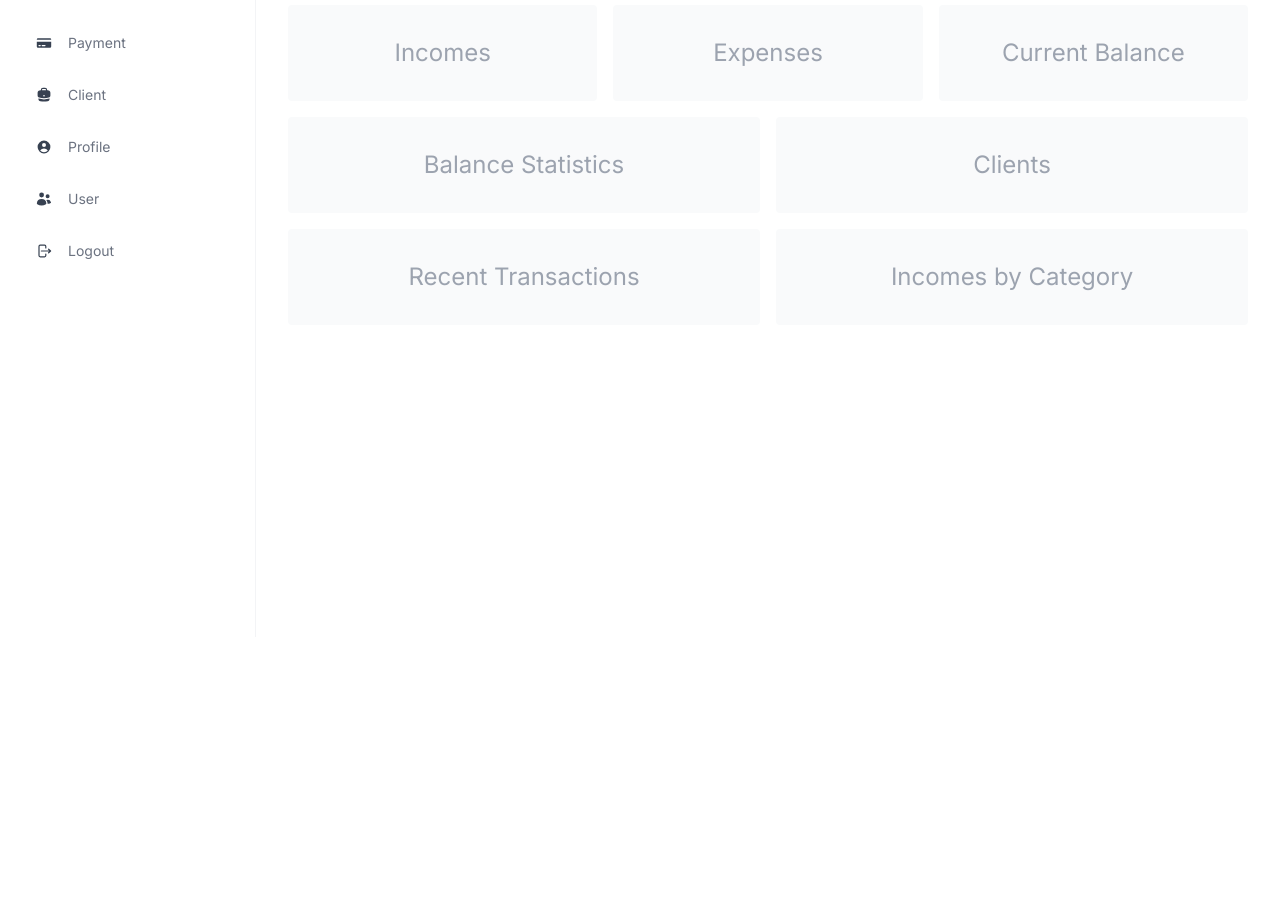
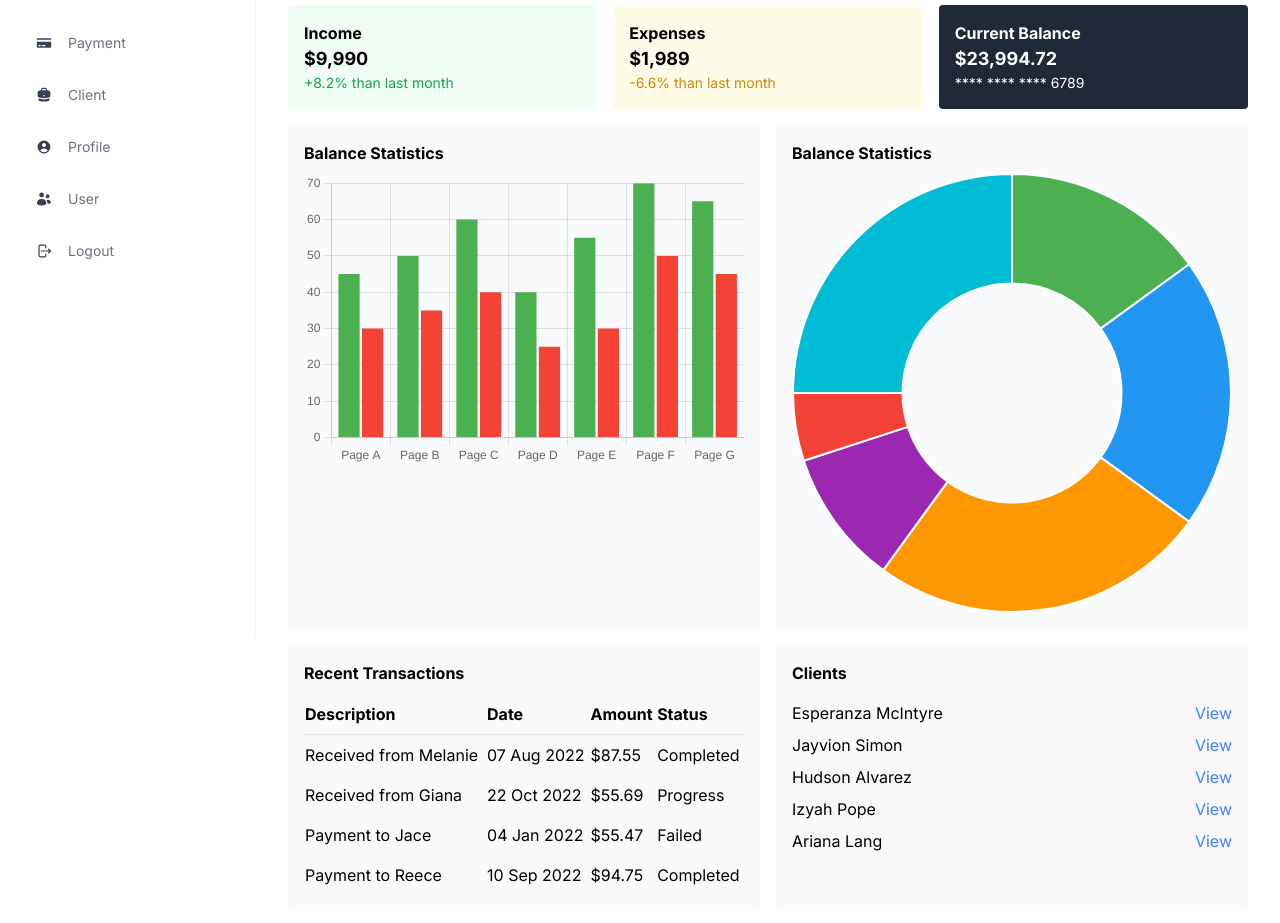
Before and after one commit to rchmfk/invoice-maker, a Next.js app in the folder easy-bill/: page /admin in a window 1280 px wide. Shown: the part 163-1086 px from the top of the page. Before the commit the page ends 800 px from the top, so only its background shows below. Built offline with nearby package versions, Linux system fonts and the light colour scheme.

Commit message:
modify dashboard admin

```diff
--- a/easy-bill/package.json
+++ b/easy-bill/package.json
@@ -10,12 +10,12 @@
   },
   "dependencies": {
     "@dnd-kit/core": "^6.3.1",
-    "@react-pdf/renderer": "^4.1.6",
     "@fortawesome/free-solid-svg-icons": "^6.7.2",
     "@fortawesome/react-fontawesome": "^0.2.2",
     "@headlessui/react": "^2.2.0",
     "@heroicons/react": "^2.2.0",
     "@hookform/resolvers": "^3.10.0",
+    "@react-pdf/renderer": "^4.1.6",
     "chart.js": "^4.4.7",
     "firebase": "^11.1.0",
     "next": "14.2.22",
--- a/easy-bill/src/app/admin/page.tsx
+++ b/easy-bill/src/app/admin/page.tsx
@@ -1,7 +1,41 @@
+"use client";
 import { ChevronRightIcon } from "@heroicons/react/24/outline";
 import Link from "next/link";
+import React from "react";
+import { Bar, Doughnut } from "react-chartjs-2";
+import { Chart as ChartJS, CategoryScale, LinearScale, BarElement, ArcElement } from "chart.js";
+
+ChartJS.register(CategoryScale, LinearScale, BarElement, ArcElement);
+
 
 const AdminPage = () => {
+  const barData = {
+    labels: ["Page A", "Page B", "Page C", "Page D", "Page E", "Page F", "Page G"],
+    datasets: [
+      {
+        label: "Income",
+        data: [45, 50, 60, 40, 55, 70, 65],
+        backgroundColor: "#4caf50",
+      },
+      {
+        label: "Expense",
+        data: [30, 35, 40, 25, 30, 50, 45],
+        backgroundColor: "#f44336",
+      },
+    ],
+  };
+
+  const doughnutData = {
+    labels: ["Category 1", "Category 2", "Category 3", "Category 4", "Category 5", "Category 6"],
+    datasets: [
+      {
+        label: "Categories",
+        data: [15, 20, 25, 10, 5, 25],
+        backgroundColor: ["#4caf50", "#2196f3", "#ff9800", "#9c27b0", "#f44336", "#00bcd4"],
+      },
+    ],
+  };
+
   return (
     <>
       <div className="p-4 sm:ml-64">
@@ -21,32 +55,101 @@ const AdminPage = () => {
               </div>
             </div>
           </div>
+
           <div className="grid grid-cols-3 gap-4 mb-4">
-            <div className="flex items-center justify-center h-24 rounded bg-gray-50 ">
-              <p className="text-2xl text-gray-400">Incomes</p>
+            <div className="p-4 h-30 rounded bg-green-50">
+              <h2 className="text-base font-semibold">Income</h2>
+              <p className="text-lg font-bold">$9,990</p>
+              <p className="text-sm text-green-600">+8.2% than last month</p>
             </div>
-            <div className="flex items-center justify-center h-24 rounded bg-gray-50 ">
-              <p className="text-2xl text-gray-400">Expenses</p>
+            <div className="p-4 h-30 rounded bg-yellow-50 ">
+              <h2 className="text-base font-semibold">Expenses</h2>
+              <p className="text-lg font-bold">$1,989</p>
+              <p className="text-sm text-yellow-600">-6.6% than last month</p>
             </div>
-            <div className="flex items-center justify-center h-24 rounded bg-gray-50 ">
-              <p className="text-2xl text-gray-400">Current Balance</p>
+            <div className="p-4 h-30 rounded bg-gray-800 text-white">
+              <h2 className="text-base font-semibold">Current Balance</h2>
+              <p className="text-lg font-bold">$23,994.72</p>
+              <p className="text-sm">**** **** **** 6789</p>
+              {/* <p className="text-sm">Carlota Monteiro</p> */}
             </div>
           </div>
 
           <div className="grid grid-cols-1 gap-4 mb-4 lg:grid-cols-2">
-            <div className="flex items-center justify-center h-24 rounded bg-gray-50 ">
-              <p className="text-2xl text-gray-400">Balance Statistics</p>
+            <div className="p-4 rounded bg-gray-50 ">
+              <h2 className="text-base font-semibold mb-2">Balance Statistics</h2>
+              <Bar data={barData} height={200} />
             </div>
-            <div className="flex items-center justify-center h-24 rounded bg-gray-50 ">
-              <p className="text-2xl text-gray-400">Clients</p>
+            <div className="p-4 rounded bg-gray-50 ">
+              <h2 className="text-base font-semibold mb-2">Balance Statistics</h2>
+              <Doughnut data={doughnutData} height={200} />
             </div>
           </div>
           <div className="grid grid-cols-1 gap-4 mb-4 lg:grid-cols-2">
-            <div className="flex items-center justify-center h-24 rounded bg-gray-50 ">
-              <p className="text-2xl text-gray-400">Recent Transactions</p>
+            <div className="p-4 rounded bg-gray-50 ">
+              <h2 className="text-base font-semibold">Recent Transactions</h2>
+              <table className="w-full mt-4 text-left border-collapse">
+                <thead>
+                  <tr>
+                    <th className="border-b pb-2">Description</th>
+                    <th className="border-b pb-2">Date</th>
+                    <th className="border-b pb-2">Amount</th>
+                    <th className="border-b pb-2">Status</th>
+                  </tr>
+                </thead>
+                <tbody>
+                  {[
+                    {
+                      desc: "Received from Melanie",
+                      date: "07 Aug 2022",
+                      amount: "$87.55",
+                      status: "Completed",
+                    },
+                    {
+                      desc: "Received from Giana",
+                      date: "22 Oct 2022",
+                      amount: "$55.69",
+                      status: "Progress",
+                    },
+                    {
+                      desc: "Payment to Jace",
+                      date: "04 Jan 2022",
+                      amount: "$55.47",
+                      status: "Failed",
+                    },
+                    {
+                      desc: "Payment to Reece",
+                      date: "10 Sep 2022",
+                      amount: "$94.75",
+                      status: "Completed",
+                    },
+                  ].map((tx, idx) => (
+                    <tr key={idx}>
+                      <td className="py-2">{tx.desc}</td>
+                      <td className="py-2">{tx.date}</td>
+                      <td className="py-2">{tx.amount}</td>
+                      <td className="py-2">{tx.status}</td>
+                    </tr>
+                  ))}
+                </tbody>
+              </table>
             </div>
-            <div className="flex items-center justify-center h-24 rounded bg-gray-50 ">
-              <p className="text-2xl text-gray-400">Incomes by Category</p>
+            <div className="p-4 rounded bg-gray-50 ">
+              <h2 className="text-base font-semibold">Clients</h2>
+              <ul className="mt-4 space-y-2">
+                {[
+                  "Esperanza McIntyre",
+                  "Jayvion Simon",
+                  "Hudson Alvarez",
+                  "Izyah Pope",
+                  "Ariana Lang",
+                ].map((client, idx) => (
+                  <li key={idx} className="flex items-center justify-between">
+                    <span>{client}</span>
+                    <button className="text-blue-500">View</button>
+                  </li>
+                ))}
+              </ul>
             </div>
           </div>
         </div>
```
Also changed, not shown: 1 other file (tests, documents, lock files or other folders).
